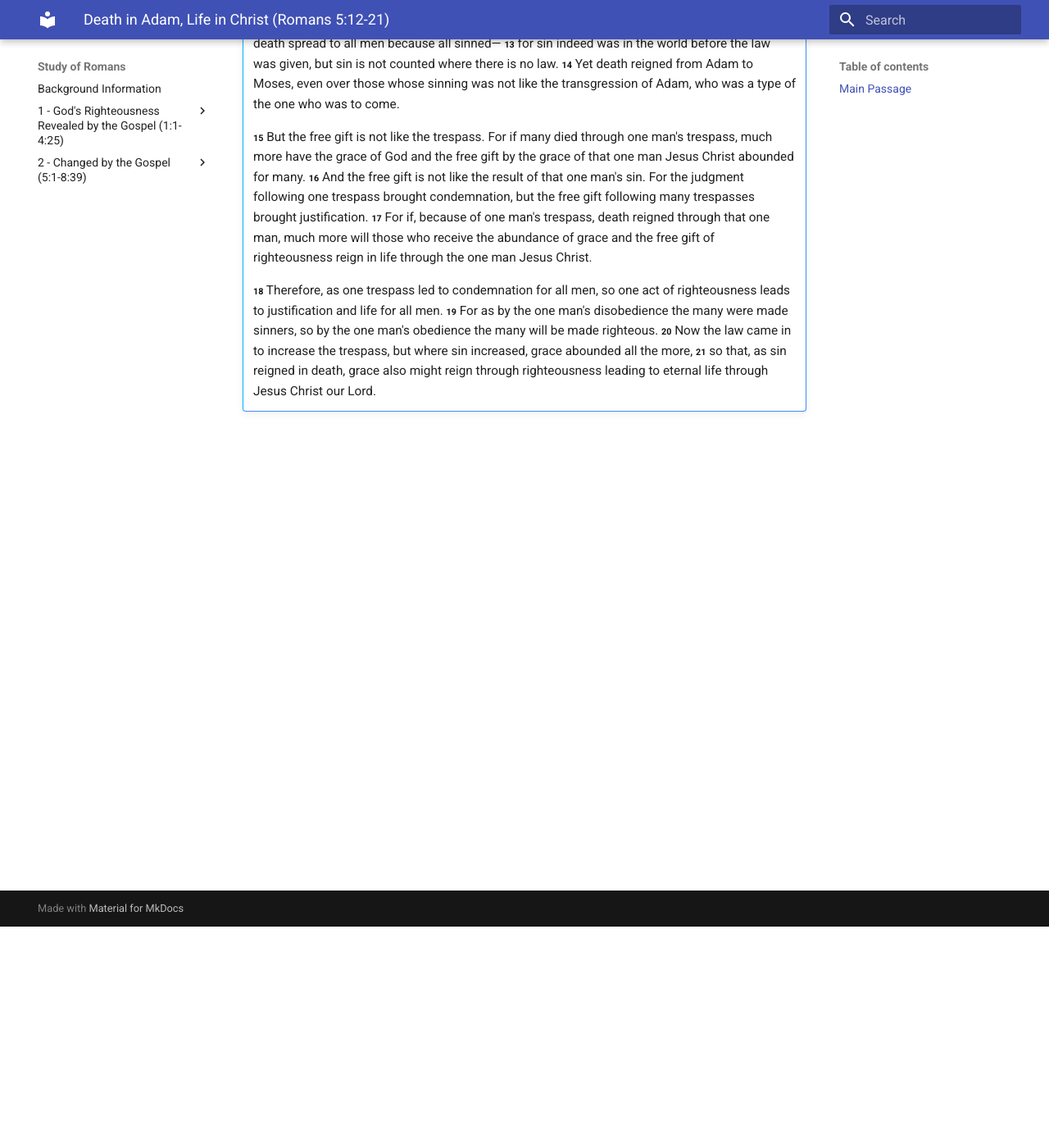
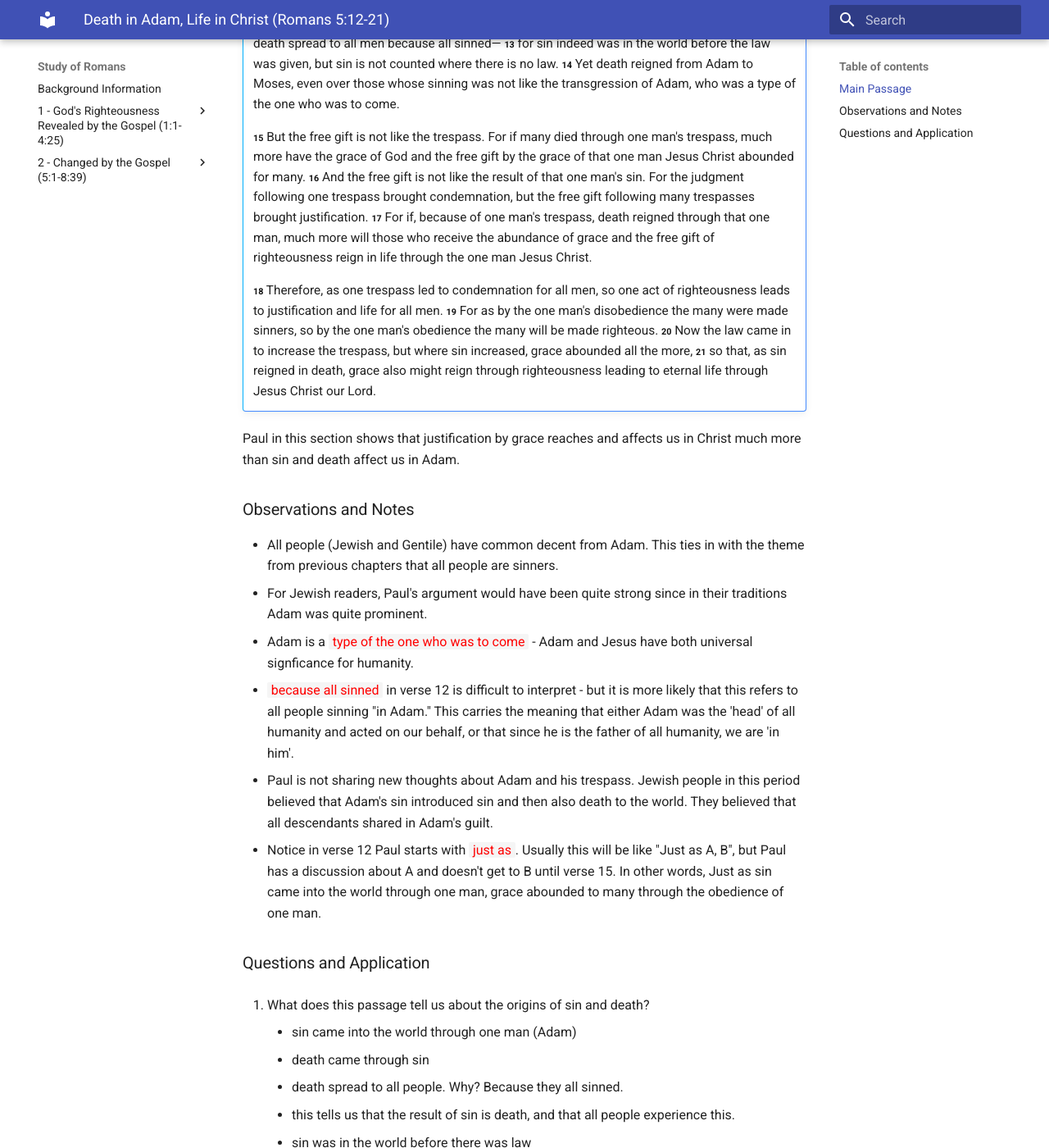
Before and after one commit to 1dancook/romans-study, an MkDocs documentation site: the page built from docs/07-life.md, in a window 1280 px wide and 1400 px high, scrolled down 270 px. Shown: the whole window at 82% size. Built offline with MkDocs 1.6.1 and Material for MkDocs 9.7.7, drawn with Linux system fonts in a browser that asks for light colours; some of the changed text lies outside the part shown.

Commit message:
add: initial notes for 07

```diff
--- a/docs/07-life.md
+++ b/docs/07-life.md
@@ -8,3 +8,45 @@
     **15** But the free gift is not like the trespass. For if many died through one man's trespass, much more have the grace of God and the free gift by the grace of that one man Jesus Christ abounded for many. **16** And the free gift is not like the result of that one man's sin. For the judgment following one trespass brought condemnation, but the free gift following many trespasses brought justification. **17** For if, because of one man's trespass, death reigned through that one man, much more will those who receive the abundance of grace and the free gift of righteousness reign in life through the one man Jesus Christ.
 
     **18** Therefore, as one trespass led to condemnation for all men, so one act of righteousness leads to justification and life for all men. **19** For as by the one man's disobedience the many were made sinners, so by the one man's obedience the many will be made righteous. **20** Now the law came in to increase the trespass, but where sin increased, grace abounded all the more, **21** so that, as sin reigned in death, grace also might reign through righteousness leading to eternal life through Jesus Christ our Lord.
+
+
+Paul in this section shows that justification by grace reaches and affects us in Christ much more than sin and death affect us in Adam.
+
+
+### Observations and Notes
+- All people (Jewish and Gentile) have common decent from Adam. This ties in with the theme from previous chapters that all people are sinners.
+- For Jewish readers, Paul's argument would have been quite strong since in their traditions Adam was quite prominent.
+- Adam is a `type of the one who was to come` - Adam and Jesus have both universal signficance for humanity.
+- `because all sinned` in verse 12 is difficult to interpret - but it is more likely that this refers to all people sinning "in Adam." This carries the meaning that either Adam was the 'head' of all humanity and acted on our behalf, or that since he is the father of all humanity, we are 'in him'.
+- Paul is not sharing new thoughts about Adam and his trespass. Jewish people in this period believed that Adam's sin introduced sin and then also death to the world. They believed that all descendants shared in Adam's guilt.
+- Notice in verse 12 Paul starts with `just as`. Usually this will be like "Just as A, B", but Paul has a discussion about A and doesn't get to B until verse 15. In other words, Just as sin came into the world through one man, grace  abounded to many through the obedience of one man.
+
+### Questions and Application
+1. What does this passage tell us about the origins of sin and death?
+    - sin came into the world through one man (Adam)
+    - death came through sin
+    - death spread to all people. Why? Because they all sinned.
+    - this tells us that the result of sin is death, and that all people experience this.
+    - sin was in the world before there was law
+    - Paul is not denying personal responsibility for sin by pointing here to Adam.
+    - death reigned from Adam to Moses
+    - All people are born spiritually dead (See Ephesians 2:1-3).
+    - Adam's sin had this broad effect because he was a type of the one to come. Jesus and Adam both represented all of humanity but the results were greatly different.
+    - judgment following Adam's trespass brought condemnation
+    - death reigned
+    - led to condemnation for all men
+
+2. In contrast, what was the result of the free gift from Jesus?
+    - God's grace and free gift abounded for many
+    - the free gift brought justification
+    - reign in life (for those who receive)
+    - leads to justification and life for all men
+    - many will be made righteous
+    - the justification/righteousness results in eternal life
+
+3. What about you? What is your current identity based on this?
+    - Look at verse from 1 Cor.
+    - If you are no longer in Adam, and you are in Christ, what does that mean?
+    - "I am ..."
+
+4. When sharing the gospel, this passage again reinforces the point that `all have sinned and have fallen short of God's glory.` It also reinforces the great affect that Jesus' death had.
```
